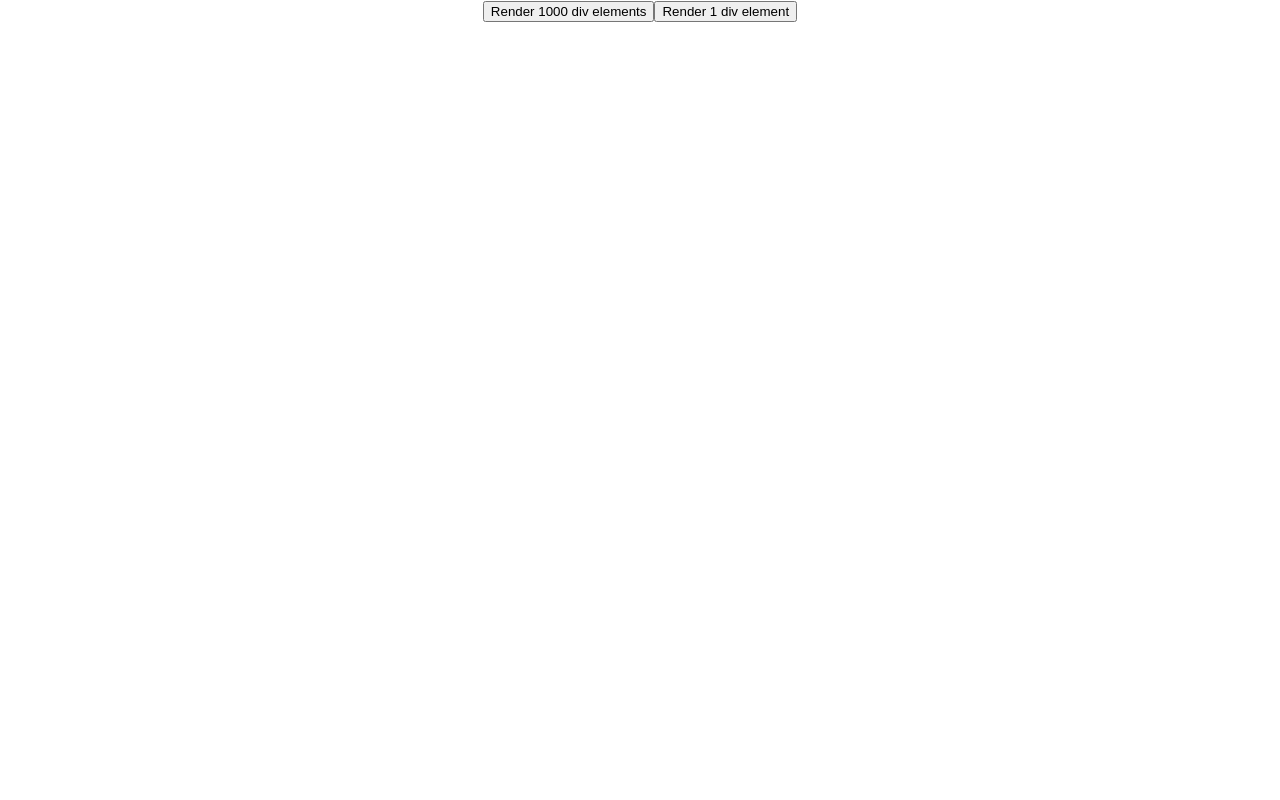
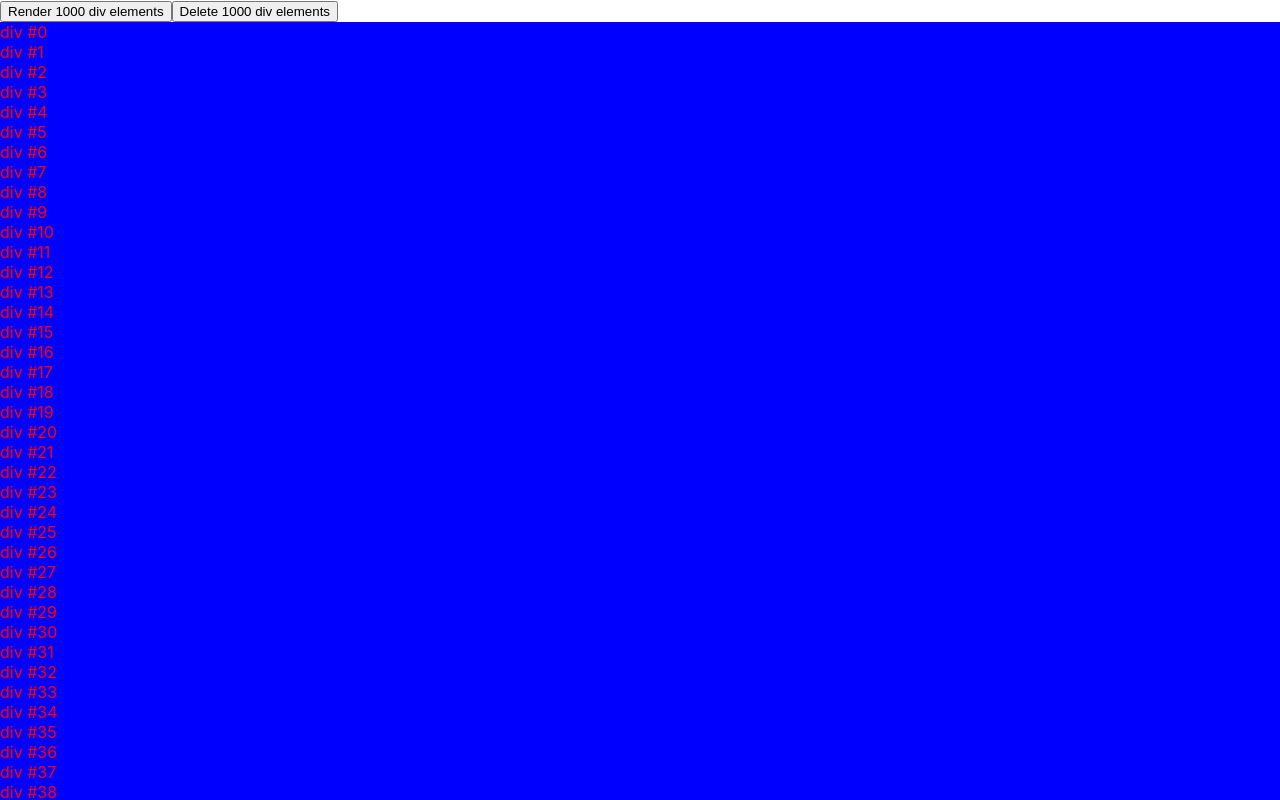
Before and after one commit to MattiasLevlin/dom-benchmark-react, a React (Create React App) app: page / in a window 1280 px wide. Both pictures are taken after a click on the button "Render 1000 div elements". Shown: the top 800 px of the page. Built offline with nearby package versions, Linux system fonts and the light colour scheme.

Commit message:
Implement render and delete functions (1000 div elements)

```diff
--- a/src/App.css
+++ b/src/App.css
@@ -1,38 +1,4 @@
-.App {
-  text-align: center;
+.benchmark-container {
+  color: red;
+  background: blue;
 }
-
-.App-logo {
-  height: 40vmin;
-  pointer-events: none;
-}
-
-@media (prefers-reduced-motion: no-preference) {
-  .App-logo {
-    animation: App-logo-spin infinite 20s linear;
-  }
-}
-
-.App-header {
-  background-color: #282c34;
-  min-height: 100vh;
-  display: flex;
-  flex-direction: column;
-  align-items: center;
-  justify-content: center;
-  font-size: calc(10px + 2vmin);
-  color: white;
-}
-
-.App-link {
-  color: #61dafb;
-}
-
-@keyframes App-logo-spin {
-  from {
-    transform: rotate(0deg);
-  }
-  to {
-    transform: rotate(360deg);
-  }
-}
--- a/src/components/Benchmark.jsx
+++ b/src/components/Benchmark.jsx
@@ -1,18 +1,43 @@
 import React, { Component } from 'react';
+import BenchmarkContainer from './BenchmarkContainer.jsx';
 
 class Benchmark extends Component {
-    render1000Elements() {
-        console.log('Render to DOM')
+    constructor(props) {
+        super(props);
+
+        this.state = {
+            numberOfDivElements: 0,
         }
+    }
+
+    add1000DivElementsToTheDom = () => {
+        this.setState({
+            numberOfDivElements: 1000
+        })
+    }
+
+    delete1000DivElementsFromTheDom = () => {
+        this.setState({
+            numberOfDivElements: 0
+        })
+    }
+
     render() {
         return (
             <div className="Benchmark">
                 <button
-                onClick={this.render1000Elements}
+                    onClick={this.add1000DivElementsToTheDom}
                 >
                     Render 1000 div elements
                 </button>
-            <button>Render 1 div element</button>
+                <button
+                    onClick={this.delete1000DivElementsFromTheDom}
+                >
+                    Delete 1000 div elements
+                </button>
+                <BenchmarkContainer
+                    numberOfDivElements={this.state.numberOfDivElements}
+                />
             </div>
         );
     }
--- /dev/null
+++ b/src/components/BenchmarkContainer.jsx
@@ -0,0 +1,33 @@
+import React, { Component } from 'react';
+import '../App.css';
+
+class BenchmarkContainer extends Component {
+    constructor(props) {
+        super(props);
+    }
+
+    render() {
+        /* const renderedOutput2 = this.props.numberOfDivElements.map((element, i) => {
+            return(
+                <div>
+                    <p>asd</p>
+                </div>
+            )
+        }) */
+
+        const renderedOutput = [...Array(this.props.numberOfDivElements)].map((e, i) =>
+            <div
+                className="benchmark-container"
+                key={i}>div #{i}
+            </div>
+        )
+
+        return (
+            <div>
+                {renderedOutput}
+            </div>
+        );
+    }
+}
+
+export default BenchmarkContainer;
--- a/src/index.js
+++ b/src/index.js
@@ -2,8 +2,8 @@ import React from 'react';
 import ReactDOM from 'react-dom';
 import './index.css';
 import App from './App';
-import * as serviceWorker from './serviceWorker';
+// import * as serviceWorker from './serviceWorker';
 
 ReactDOM.render(<App />, document.getElementById('root'));
 
-serviceWorker.unregister();
+// serviceWorker.unregister();
```
Lines whose indentation alone changed are shown as unchanged.
